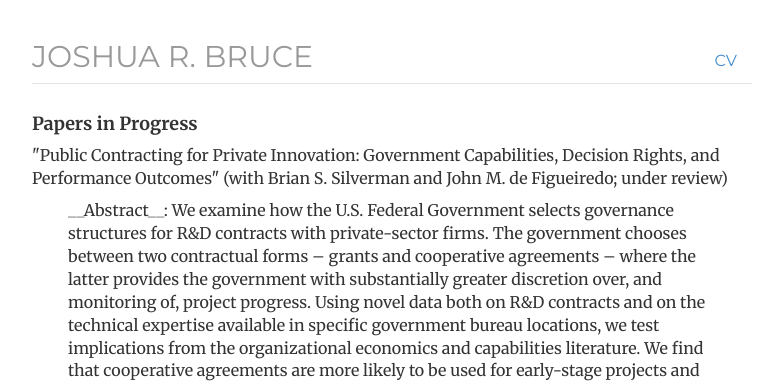
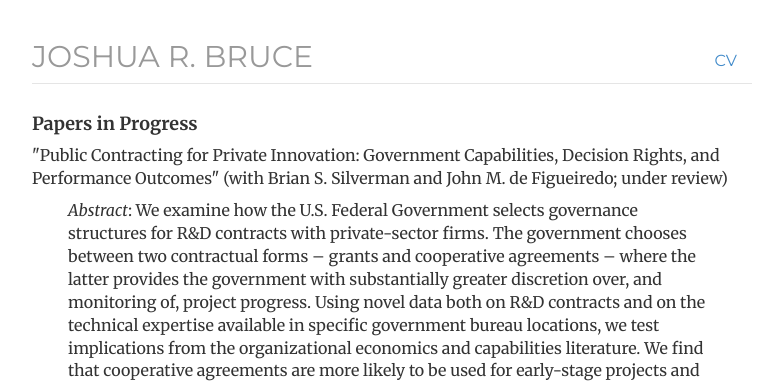
Before and after one commit to joshuarbruce/joshuarbruce.github.io, a Jekyll site: the page built from papers/index.html, in a window 1280 px wide. Shown: the top 384 px of the page, without its empty margins (248-1030 px from the left). Built offline with Jekyll 4.4.1, drawn with Linux system fonts in a browser that asks for light colours; nearby versions of some CDN libraries; some of the changed lines change nothing that is shown; some of the changed text lies outside the part shown.

Commit message:
Update index.html

```diff
--- a/papers/index.html
+++ b/papers/index.html
@@ -10,7 +10,7 @@
 
   <p>"Public Contracting for Private Innovation: Government Capabilities, Decision Rights, and Performance Outcomes" (with Brian S. Silverman and John M. de Figueiredo; under review)</p>
 	<p style="margin-left:5%; margin-right:5%;">
-	__Abstract__: We examine how the U.S. Federal Government selects governance structures for R&D contracts with private-sector firms. The government chooses between two contractual forms – grants and cooperative agreements – where the latter provides the government with substantially greater discretion over, and monitoring of, project progress. Using novel data both on R&D contracts and on the technical expertise available in specific government bureau locations, we test implications from the organizational economics and capabilities literature. We find that cooperative agreements are more likely to be used for early-stage projects and when the local government bureau personnel have relevant technical expertise; in turn, cooperative agreements yield greater innovative output as measured by patents and citations, controlling for the endogeneity of contract form. The results are consistent with multi-task agency and transaction cost approaches that emphasize decision rights and monitoring.
+		<i>Abstract</i>: We examine how the U.S. Federal Government selects governance structures for R&D contracts with private-sector firms. The government chooses between two contractual forms – grants and cooperative agreements – where the latter provides the government with substantially greater discretion over, and monitoring of, project progress. Using novel data both on R&D contracts and on the technical expertise available in specific government bureau locations, we test implications from the organizational economics and capabilities literature. We find that cooperative agreements are more likely to be used for early-stage projects and when the local government bureau personnel have relevant technical expertise; in turn, cooperative agreements yield greater innovative output as measured by patents and citations, controlling for the endogeneity of contract form. The results are consistent with multi-task agency and transaction cost approaches that emphasize decision rights and monitoring.
 	</p>
 
 	<h4><b>Journal Articles</b></h4>
```
